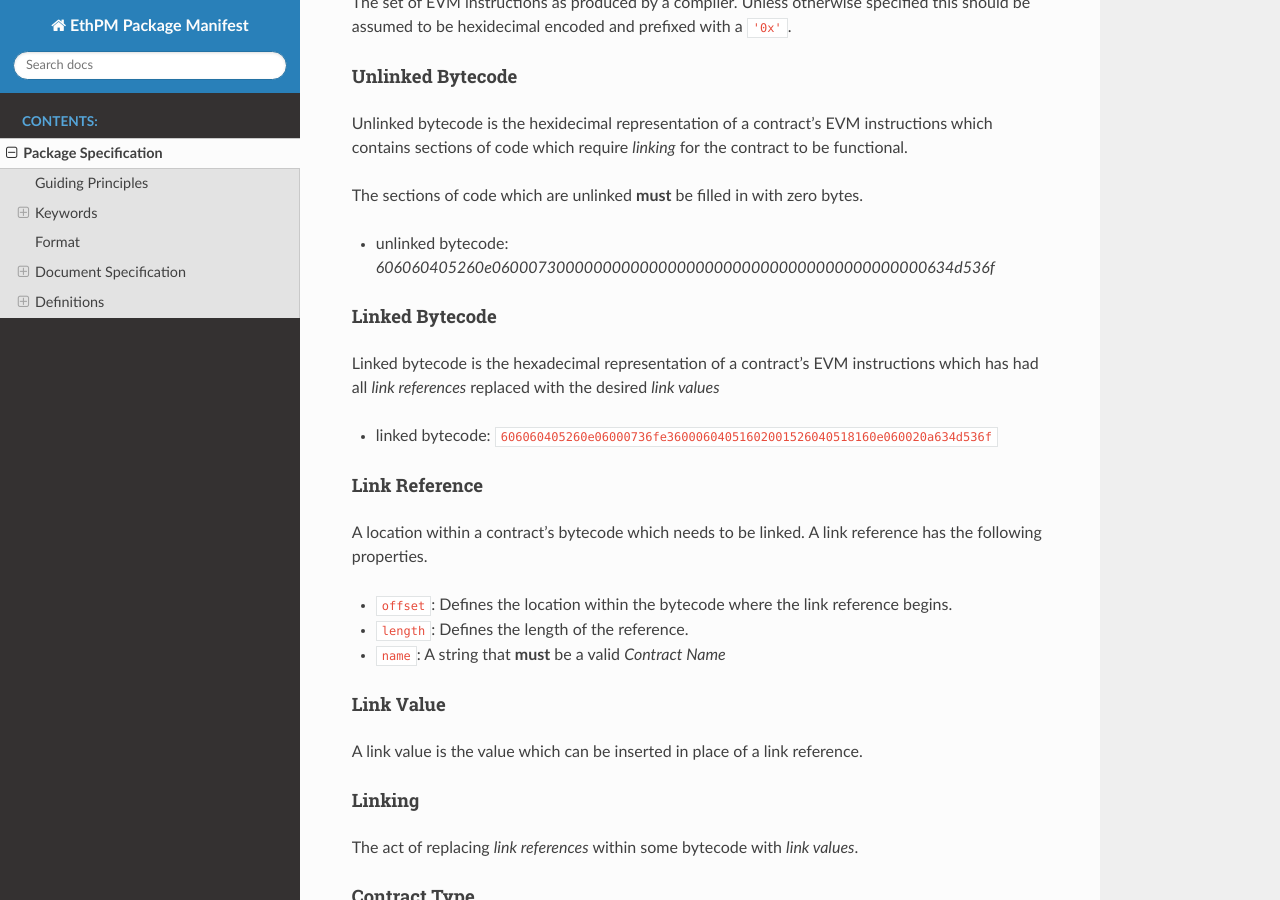
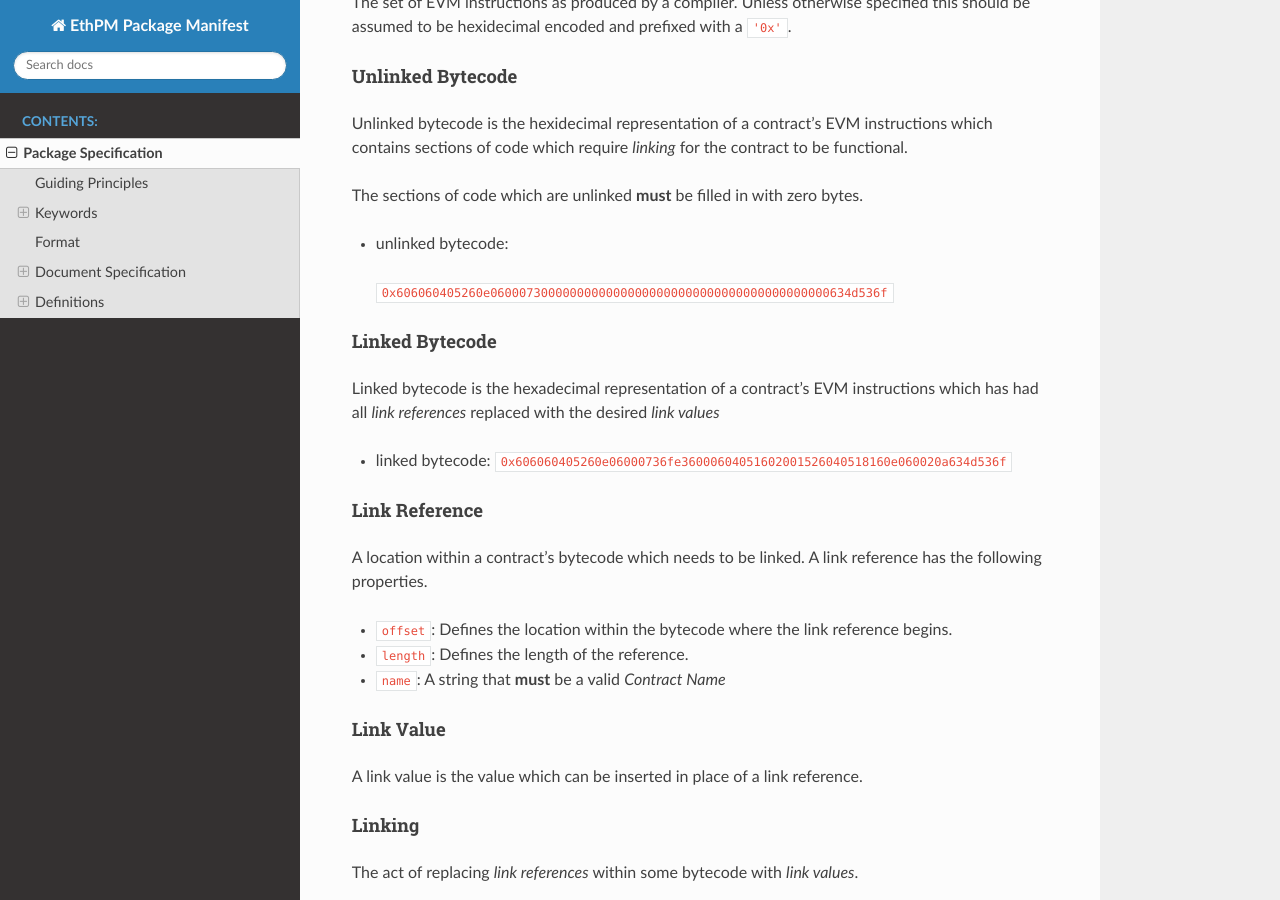
Before and after one commit to ethpm/ethpm-spec, a Sphinx documentation site: the page built from docs/source/package-spec.rst, in a window 1280 px wide and 900 px high, scrolled down 1177 px. Built offline with Sphinx 7.4.7 and the Read the Docs theme 2.0.0, drawn with Linux system fonts in a browser that asks for light colours.

Commit message:
Add missing 0x prefixes

```diff
--- a/docs/source/package-spec.rst
+++ b/docs/source/package-spec.rst
@@ -67,7 +67,8 @@ contract to be functional.
 
 The sections of code which are unlinked **must** be filled in with zero bytes.
 
--  unlinked bytecode: `606060405260e06000730000000000000000000000000000000000000000634d536f`
+-  unlinked bytecode:
+  ``0x606060405260e06000730000000000000000000000000000000000000000634d536f``
 
 Linked Bytecode
 ^^^^^^^^^^^^^^^
@@ -77,7 +78,7 @@ instructions which has had all *link references* replaced with the desired
 *link values*
 
 -  linked bytecode:
-   ``606060405260e06000736fe36000604051602001526040518160e060020a634d536f``
+   ``0x606060405260e06000736fe36000604051602001526040518160e060020a634d536f``
 
 Link Reference
 ^^^^^^^^^^^^^^
```
